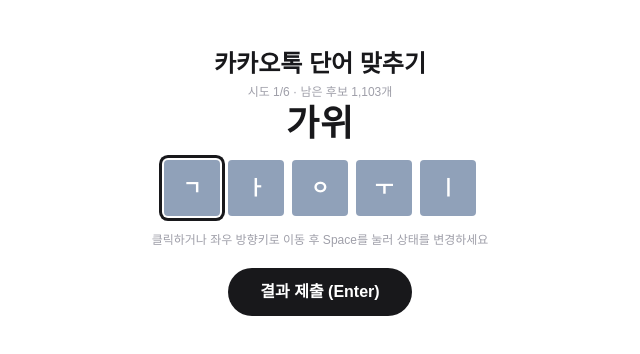
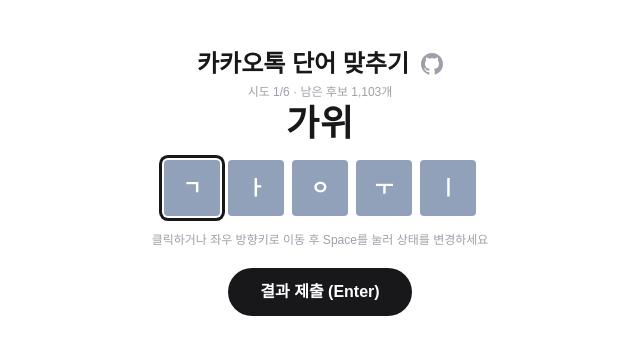
Before and after one commit to psvm203/kakaotalk-wordle-solver, a Next.js app: page / in a window 1280 px wide. Shown: the top 354 px of the page, without its empty margins (320-960 px from the left). Built offline with nearby package versions, Linux system fonts and the light colour scheme.

Commit message:
feat: add github button

```diff
--- a/src/app/page.tsx
+++ b/src/app/page.tsx
@@ -195,9 +195,22 @@
 
   return (
     <div className="min-h-screen bg-white dark:bg-zinc-950 flex flex-col items-center py-12 px-4">
-      <h1 className="text-2xl font-bold text-zinc-900 dark:text-white mb-1">
-        카카오톡 단어 맞추기
-      </h1>
+      <div className="flex items-center gap-3 mb-1">
+        <h1 className="text-2xl font-bold text-zinc-900 dark:text-white">
+          카카오톡 단어 맞추기
+        </h1>
+        <a
+          href="https://github.com/psvm203/kakaotalk-wordle-solver"
+          target="_blank"
+          rel="noopener noreferrer"
+          className="text-zinc-400 hover:text-zinc-700 dark:hover:text-zinc-200 transition-colors"
+          aria-label="GitHub 저장소"
+        >
+          <svg xmlns="http://www.w3.org/2000/svg" width="22" height="22" viewBox="0 0 24 24" fill="currentColor">
+            <path d="M12 0C5.37 0 0 5.37 0 12c0 5.3 3.438 9.8 8.205 11.385.6.113.82-.258.82-.577 0-.285-.01-1.04-.015-2.04-3.338.724-4.042-1.61-4.042-1.61-.546-1.385-1.335-1.755-1.335-1.755-1.087-.744.084-.729.084-.729 1.205.084 1.838 1.236 1.838 1.236 1.07 1.835 2.809 1.305 3.495.998.108-.776.417-1.305.76-1.605-2.665-.3-5.466-1.332-5.466-5.93 0-1.31.465-2.38 1.235-3.22-.135-.303-.54-1.523.105-3.176 0 0 1.005-.322 3.3 1.23.96-.267 1.98-.399 3-.405 1.02.006 2.04.138 3 .405 2.28-1.552 3.285-1.23 3.285-1.23.645 1.653.24 2.873.12 3.176.765.84 1.23 1.91 1.23 3.22 0 4.61-2.805 5.625-5.475 5.92.42.36.81 1.096.81 2.22 0 1.606-.015 2.896-.015 3.286 0 .315.21.69.825.57C20.565 21.795 24 17.295 24 12c0-6.63-5.37-12-12-12z"/>
+          </svg>
+        </a>
+      </div>
 
       {attempts.length > 0 && (
         <div className="flex flex-col gap-2 mb-6">
```
